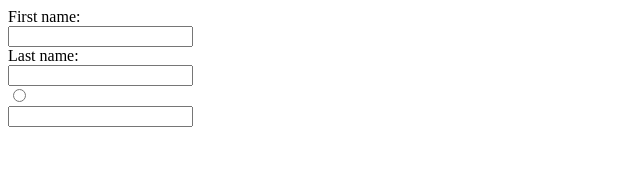
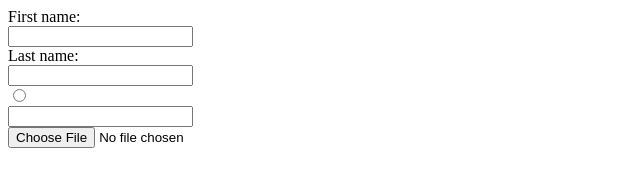
Before and after one commit to XXXDUCK/NikitaS.github.io, a plain HTML site: page index.html in a window 1280 px wide. Shown: the whole page, without its empty margins (0-640 px from the left). Drawn offline with Linux system fonts and the light colour scheme.

Commit message:
3-rd input

```diff
--- a/index.html
+++ b/index.html
@@ -18,6 +18,10 @@
 	<input type="number">
 	</form>
 
+	<form>
+	<input type="file">
+	</form>
+
 
 
 </body>
```
